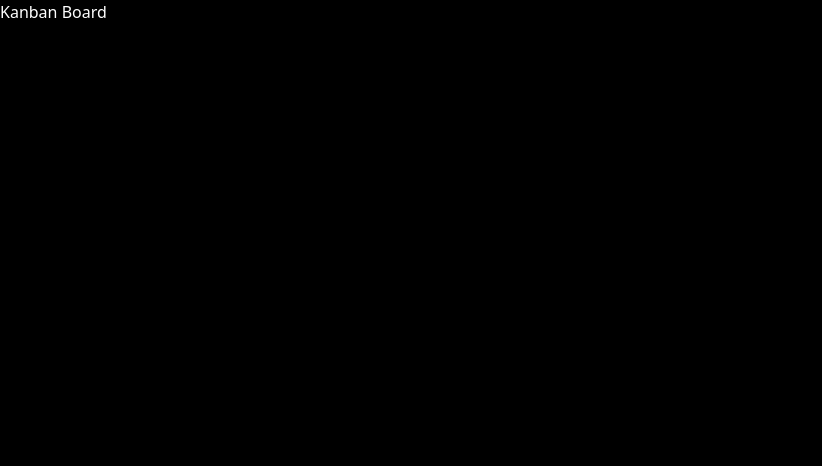
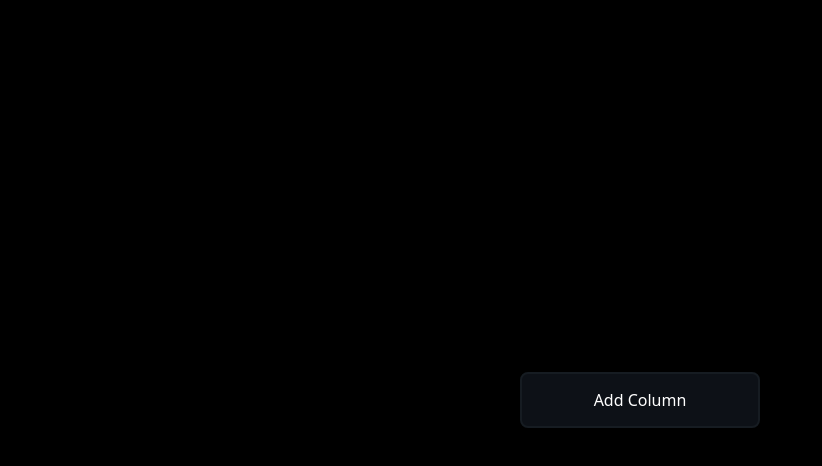
Before and after one commit to PrinceNarteh/kanban-board, a React (Vite) app: page / in a window 1280 px wide. Shown: the top 466 px of the page, without its empty margins (0-822 px from the left). Built offline with nearby package versions, Linux system fonts and the light colour scheme.

Commit message:
add kanban board

```diff
--- a/package.json
+++ b/package.json
@@ -10,6 +10,9 @@
     "preview": "vite preview"
   },
   "dependencies": {
+    "@dnd-kit/core": "^6.1.0",
+    "@dnd-kit/sortable": "^8.0.0",
+    "@dnd-kit/utilities": "^3.2.2",
     "react": "^18.2.0",
     "react-dom": "^18.2.0",
     "tailwind-merge": "^2.2.1"
--- a/src/App.tsx
+++ b/src/App.tsx
@@ -1,5 +1,7 @@
+import KanbanBoard from "./components/KanbanBoard";
+
 function App() {
-  return <h1>Kanban Board</h1>;
+  return <KanbanBoard />;
 }
 
 export default App;
--- /dev/null
+++ b/src/components/AddColumnBtn.tsx
@@ -0,0 +1,13 @@
+import React from "react";
+
+type AddColumnBtnProps = React.ButtonHTMLAttributes<HTMLButtonElement>;
+
+const AddColumnBtn: React.FC<AddColumnBtnProps> = () => {
+  return (
+    <button className="h-14 w-60 min-w-60 cursor-pointer bg-primary rounded-lg border-2 border-secondary ring-rose-500 hover:ring-2 duration-500">
+      Add Column
+    </button>
+  );
+};
+
+export default AddColumnBtn;
--- /dev/null
+++ b/src/components/KanbanBoard.tsx
@@ -0,0 +1,13 @@
+import AddColumnBtn from "./AddColumnBtn";
+
+const KanbanBoard = () => {
+  return (
+    <div className="m-auto flex w-full min-h-screen items-center overflow-x-auto px-10">
+      <div className="mx-auto">
+        <AddColumnBtn />
+      </div>
+    </div>
+  );
+};
+
+export default KanbanBoard;
```
Also changed, not shown: 1 other file (tests, documents, lock files or other folders).
